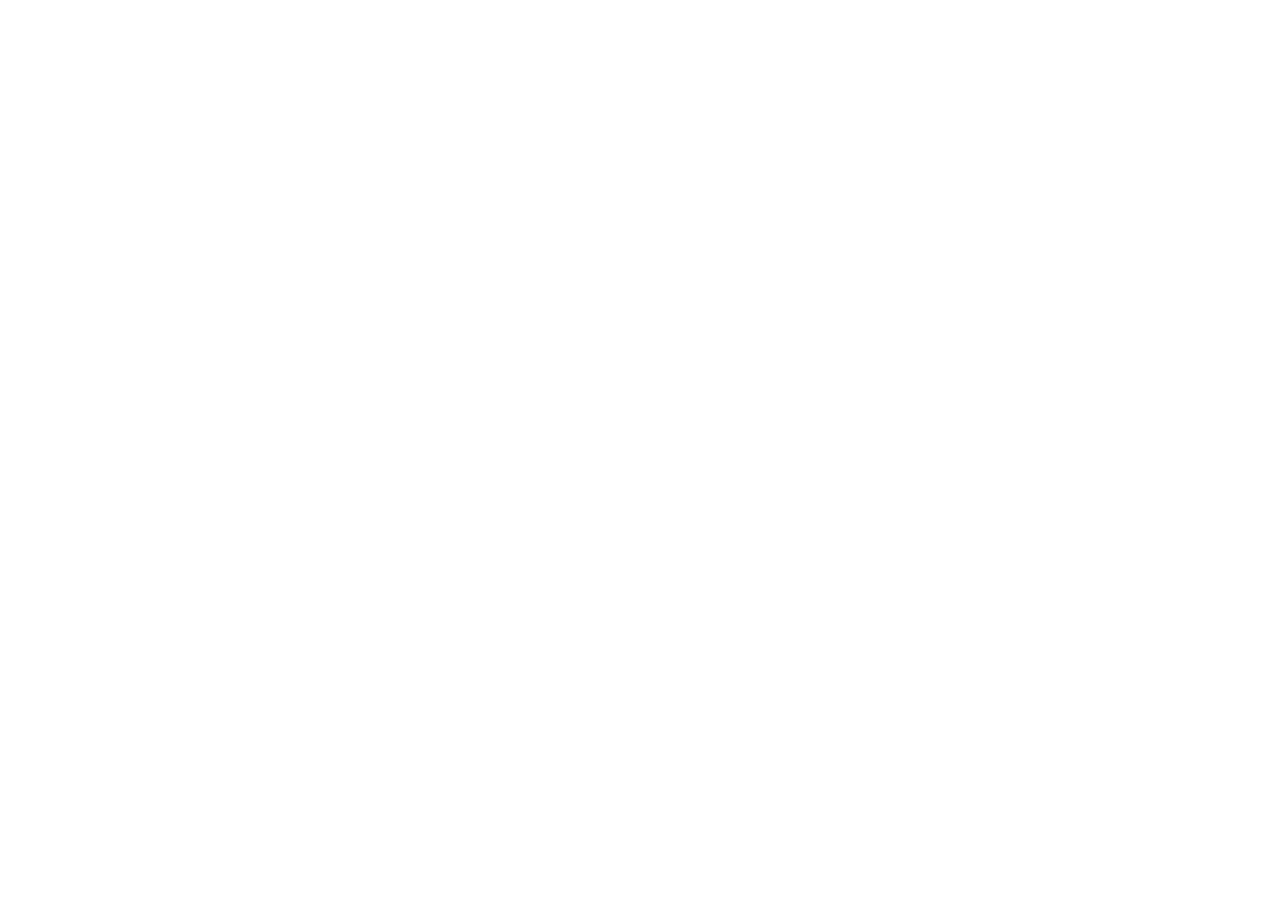
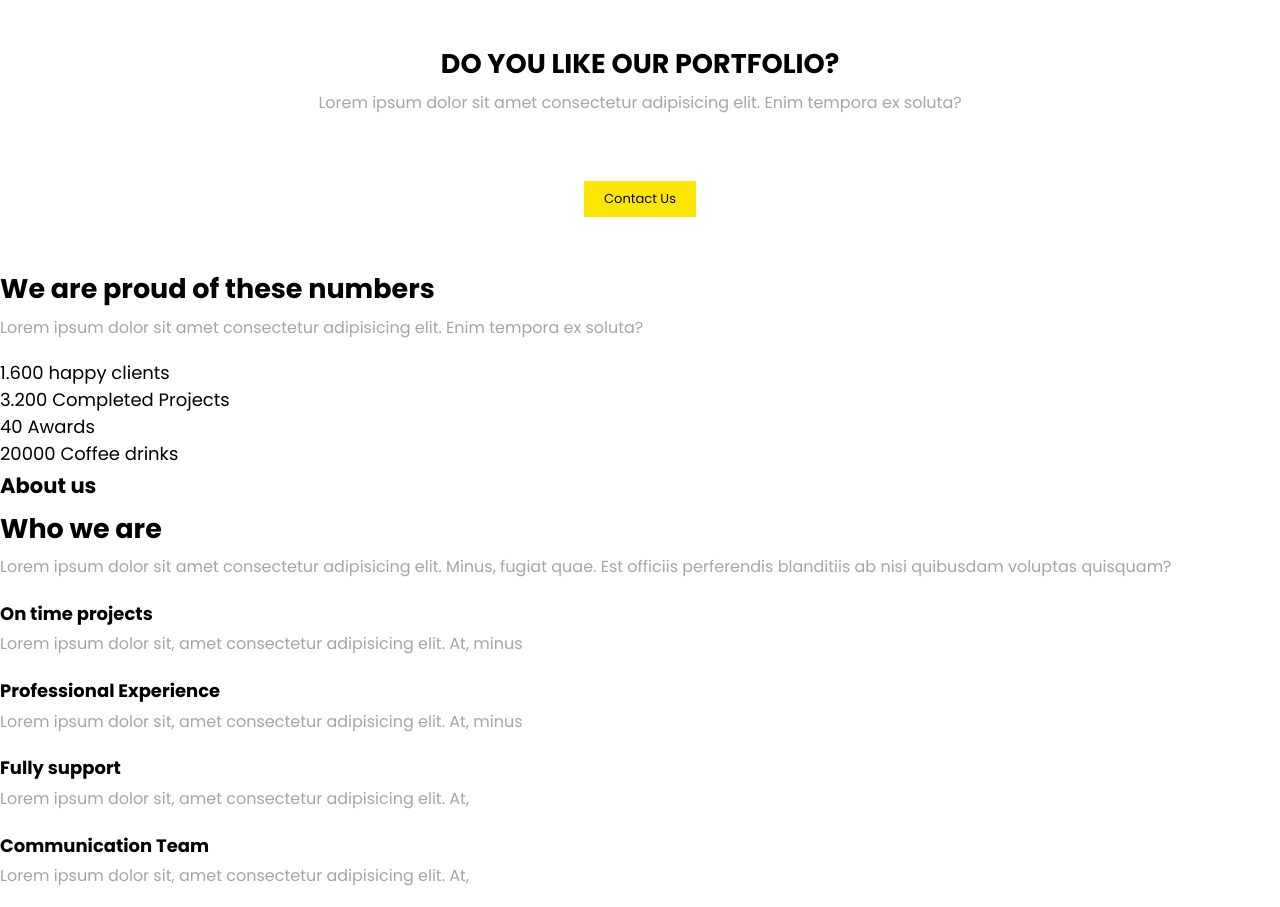
Before and after one commit to solo054/counter-smak, a plain HTML site: page index.html in a window 1280 px wide. Before the commit the page ends 800 px from the top, so only its background shows below. Drawn offline with Linux system fonts and the light colour scheme.

Commit message:
Complete the contact section

```diff
--- a/assets/css/all.css
+++ b/assets/css/all.css
@@ -1 +1,2 @@
-@import './normalize.css'
+@import './normalize.css';
+@import './contact.css';
--- /dev/null
+++ b/assets/css/contact.scss
@@ -0,0 +1,27 @@
+#contact {
+  --color-primary: #ffe600;
+
+  display: flex;
+  flex-direction: column;
+  align-items: center;
+
+
+  h2 {
+    text-transform: uppercase;
+    margin-top: 2.5rem;
+    line-height: 1.8;
+  }
+
+  a.btn {
+    color: #000;
+    font-size: small;
+    padding: 8px 20px;
+    background-color: lightblue;
+    margin: 3rem auto;
+  }
+
+  .btn-primary {
+    margin-top: auto;
+    background-color: var(--color-primary) !important;
+  }
+}
--- a/assets/css/normalize.css
+++ b/assets/css/normalize.css
@@ -1,3 +1,5 @@
+@import url('https://fonts.googleapis.com/css2?family=Poppins:wght@400;700;900&display=swap');
+
 *,
 *::before,
 *::after {
@@ -6,17 +8,34 @@
   box-sizing: border-box;
 }
 
+body {
+  font-size: 18px;
+  font-family: 'Poppins', sans-serif;
+}
+
+h1,
+h2,
+h3,
+h4,
+h5,
+h6 {
+  line-height: 1.8;
+}
+
 ul {
   list-style: none;
 }
 
 a {
   text-decoration: none;
+  color: #333333;
 }
 
 p {
   color: #333333;
+  color: #a5a5a5;
   font-size: 1rem;
   line-height: 1.8;
   margin-bottom: 1em;
+  font-weight: 400;
 }
--- a/index.html
+++ b/index.html
@@ -11,7 +11,70 @@
 
 <body>
 
+  <section id="contact">
+    <h2>Do you like our portfolio?</h2>
+    <p>Lorem ipsum dolor sit amet consectetur adipisicing elit. Enim tempora ex soluta?</p>
+    <a href="#" class="btn btn-primary">Contact Us</a>
+  </section>
 
+  <section id="counter">
+    <h2>We are proud of these numbers</h2>
+    <p>Lorem ipsum dolor sit amet consectetur adipisicing elit. Enim tempora ex soluta?</p>
+    <div class="counter-wrapper">
+      <div>
+        <span class="number">1.600</span>
+        <span class="text">happy clients</span>
+      </div>
+      <div>
+        <span class="number">3.200</span>
+        <span class="text">Completed Projects</span>
+      </div>
+      <div>
+        <span class="number">40</span>
+        <span class="text">Awards</span>
+      </div>
+      <div>
+        <span class="number">20000</span>
+        <span class="text">Coffee drinks</span>
+      </div>
+
+    </div>
+  </section>
+
+  <section id="about">
+    <h3>About us</h3>
+    <h2>Who we are</h2>
+    <p>Lorem ipsum dolor sit amet consectetur adipisicing elit. Minus, fugiat quae. Est officiis perferendis blanditiis
+      ab nisi quibusdam voluptas quisquam?</p>
+
+
+    <ul>
+      <li>
+        <i class="icon icon-clock"></i>
+        <h4>On time projects</h4>
+        <p>Lorem ipsum dolor sit, amet consectetur adipisicing elit. At, minus</p>
+      </li>
+
+      <li>
+        <i class="icon icon-like"></i>
+        <h4>Professional Experience</h4>
+        <p>Lorem ipsum dolor sit, amet consectetur adipisicing elit. At, minus</p>
+      </li>
+
+      <li>
+        <i class="icon icon-rocket"></i>
+        <h4>Fully support</h4>
+        <p>Lorem ipsum dolor sit, amet consectetur adipisicing elit. At, </p>
+      </li>
+
+      <li>
+        <i class="icon icon-message"></i>
+        <h4>Communication Team</h4>
+        <p>Lorem ipsum dolor sit, amet consectetur adipisicing elit. At, </p>
+      </li>
+    </ul>
+
+  </section>
 
   <script src="./assets/js/main.js"></script>
 </body>
```
Also changed, not shown: assets/css/contact.css (added), 1 other file.
